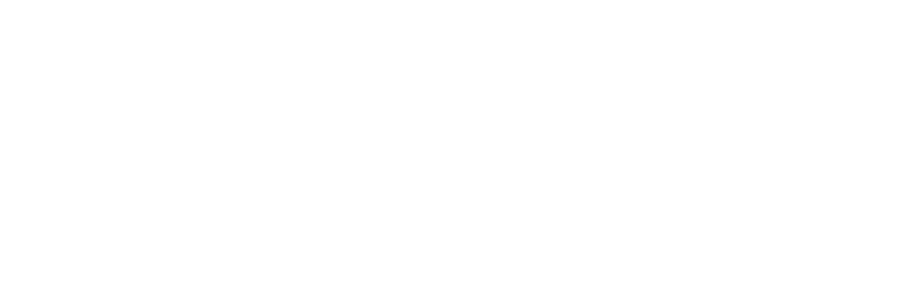
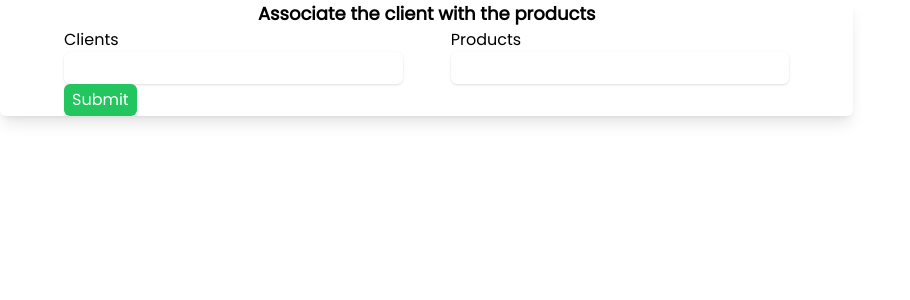
Before and after one commit to LucasFASouza/Clients-Admin, a Vue app: page /association/1 in a window 1280 px wide. Before the commit this address had no page. Shown: the top 300 px of the page, without its empty margins (0-910 px from the left). Built offline with nearby package versions, Linux system fonts and the light colour scheme.

Commit message:
feat: create AssociationTable component and AssociateClientProduct view

```diff
--- /dev/null
+++ b/src/components/AssociationTable.vue
@@ -0,0 +1,96 @@
+<template>
+  <form
+    id="register-client"
+    @submit="submitClient"
+    class="w-full md:w-3/4 lg:w-2/3 shadow-lg rounded-md"
+  >
+    <h1 class="font-bold text-lg text-center">
+      Associate the client with the products
+    </h1>
+
+    <div class="flex px-16 gap-12">
+      <div class="flex flex-col w-1/2">
+        <label for="clientName">Clients</label>
+        <input
+          id="clientName"
+          v-model="client.name"
+          type="text"
+          class="shadow rounded-md p-1 px-2"
+        />
+      </div>
+
+      <div class="flex flex-col w-1/2">
+        <label for="clientDocument">Products</label>
+        <input
+          id="clientDocument"
+          v-model="client.document"
+          type="number"
+          class="shadow rounded-md p-1 px-2"
+        />
+      </div>
+    </div>
+
+    <div class="flex px-16 gap-12">
+      <input
+        type="submit"
+        value="Submit"
+        class="bg-green-500 text-white rounded-md p-1 px-2"
+      />
+    </div>
+  </form>
+</template>
+
+<script>
+export default {
+  name: "ClientForm",
+};
+</script>
+
+<script setup>
+import { reactive } from "vue";
+import { useRoute, useRouter } from "vue-router";
+
+const route = useRoute();
+const router = useRouter();
+const clientId = route.params.id;
+
+const urlClients = import.meta.env.VITE_API_URL + "/clients";
+
+const client = reactive({
+  name: "",
+  document: "",
+  phone: "",
+  email: "",
+  isActive: true,
+});
+
+function submitClient(e) {
+  e.preventDefault();
+
+  if (
+    client.name === "" ||
+    client.document === "" ||
+    client.phone === "" ||
+    client.email === ""
+  ) {
+    alert("Please fill in all fields before submitting");
+    return;
+  }
+}
+
+async function getClient() {
+  const response = await fetch(urlClients + "/" + client.id);
+
+  if (response.ok) {
+    const data = await response.json();
+
+    client.name = data.name;
+    client.document = data.document;
+    client.phone = data.phone;
+    client.email = data.email;
+    client.isActive = data.isActive;
+  } else {
+    alert("Error getting client :( Please try again");
+  }
+}
+</script>
--- a/src/router/index.js
+++ b/src/router/index.js
@@ -2,6 +2,7 @@
 import HomeView from "../views/HomeView.vue";
 import RegisterClient from "../views/RegisterClient.vue";
 import RegisterProduct from "../views/RegisterProduct.vue";
+import AssociateClientProduct from "../views/AssociateClientProduct.vue";
 
 const router = createRouter({
   history: createWebHistory(import.meta.env.BASE_URL),
@@ -12,14 +13,19 @@
       component: HomeView,
     },
     {
-      path: "/client/:mode",
+      path: "/client/:id",
       name: "client",
       component: RegisterClient,
     },
     {
-      path: "/product/:mode",
+      path: "/product/:id",
       name: "product",
       component: RegisterProduct,
+    },
+    {
+      path: "/association/:id",
+      name: "association",
+      component: AssociateClientProduct,
     },
   ],
 });
--- /dev/null
+++ b/src/views/AssociateClientProduct.vue
@@ -0,0 +1,9 @@
+<template>
+  <main>
+    <association-table />
+  </main>
+</template>
+
+<script setup>
+import AssociationTable from ".././components/AssociationTable.vue";
+</script>
--- a/src/views/HomeView.vue
+++ b/src/views/HomeView.vue
@@ -1,6 +1,6 @@
 <template>
   <main>
-    <div class="flex flex-col text-sm gap-32 md:flex-row md:px-16 md:text-base">
+    <div class="flex flex-col text-sm gap-16 md:flex-row md:px-16 md:text-base">
       <clients-table class="md:w-3/4" />
       <products-table class="md:w-1/4" />
     </div>
```
